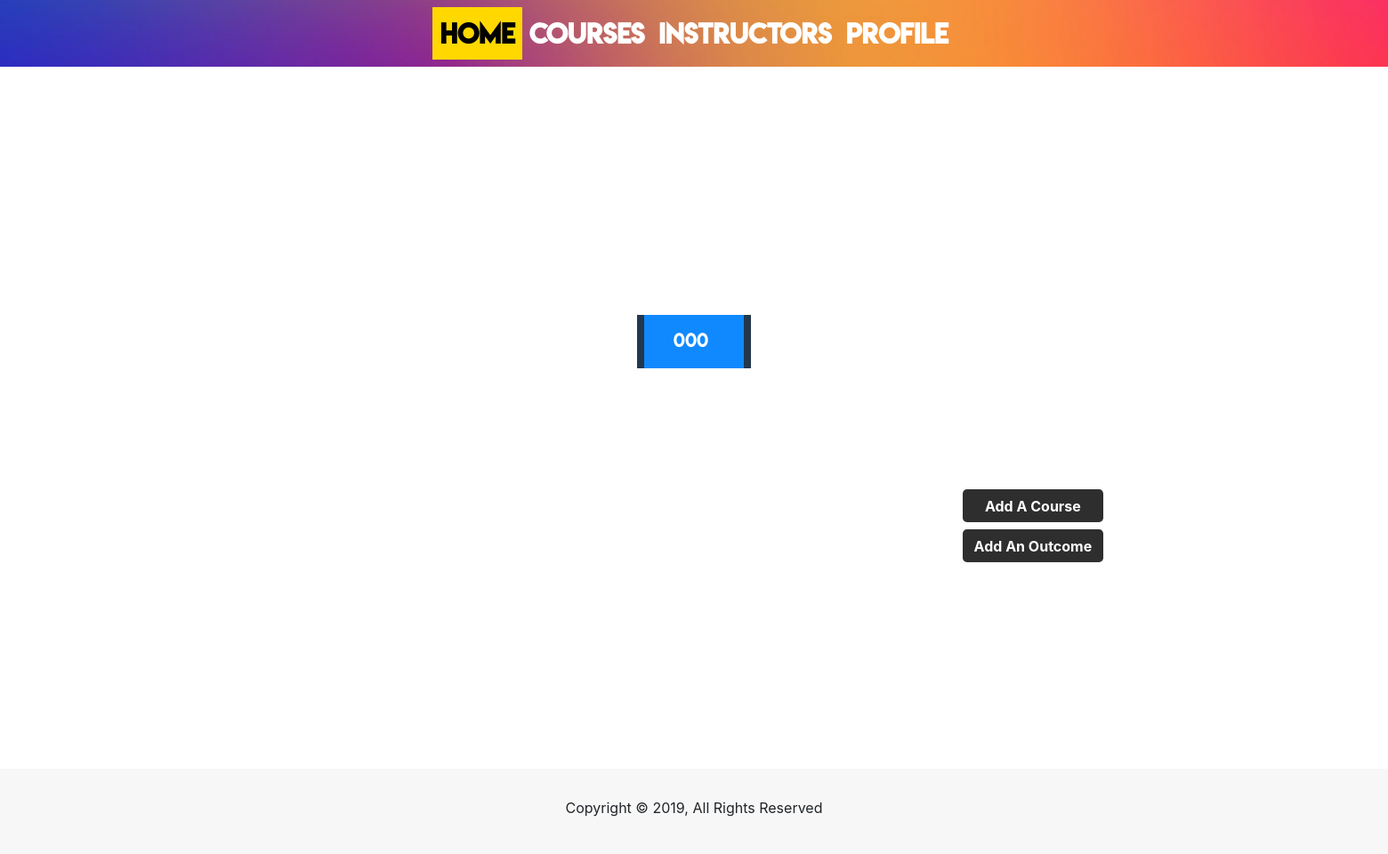
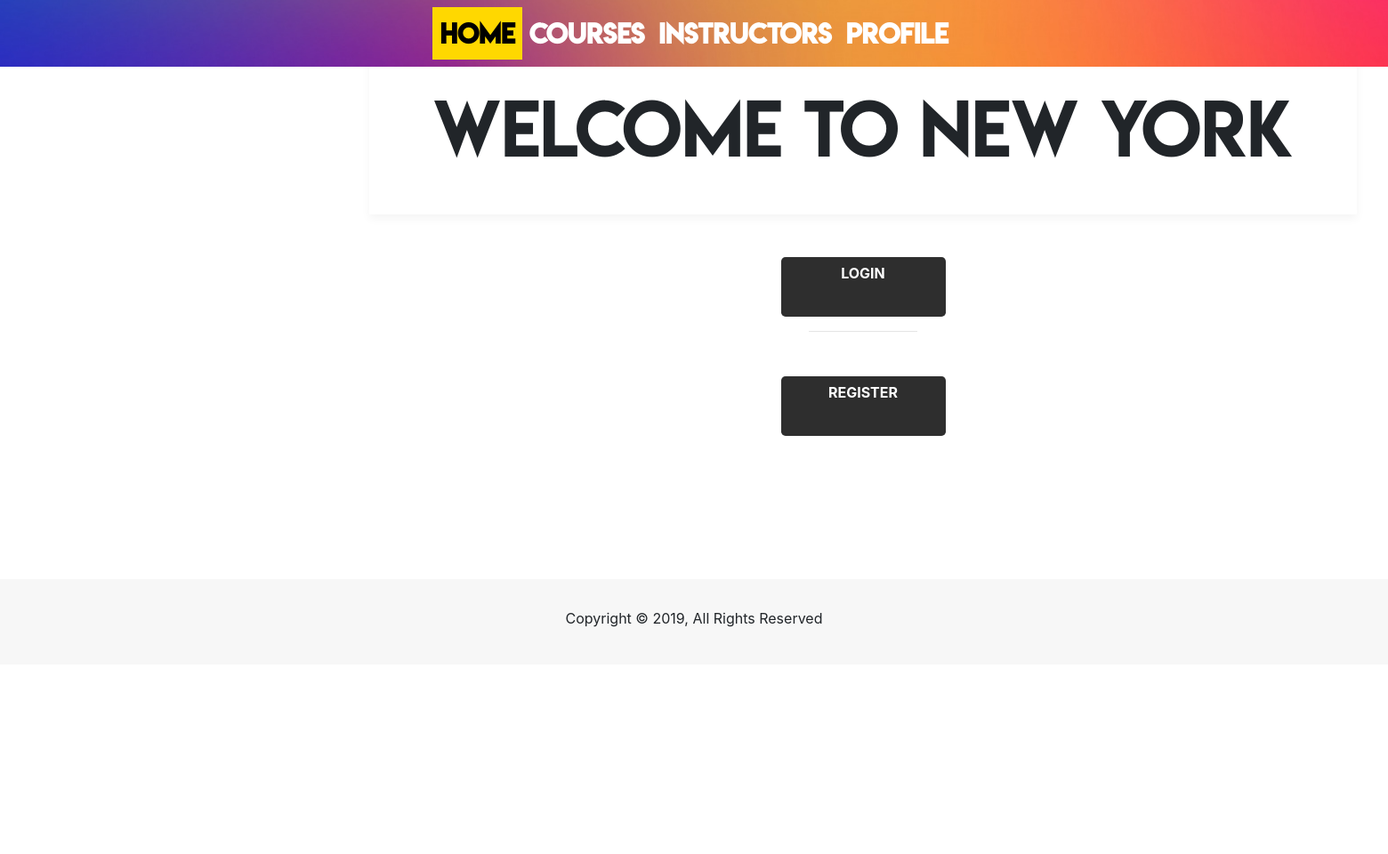
Before and after one commit to itusoft30/degreeOverview, a Flask app: page / in a window 1560 px wide. Shown: the whole page at 89% size. After the commit the page ends 705 px from the top, so only its background shows below. Run offline with Flask 2, Linux system fonts and the light colour scheme; a user stored in the database is signed in; tables that the repository leaves empty hold one stand-in row (values such as "Sample post"); parts of the project's set-up code (start-up, migrations or seed data) failed here and were passed over; some libraries are stand-ins or nearby versions.

Commit message:
redemption 3

```diff
--- a/project/controllers/home.py
+++ b/project/controllers/home.py
@@ -10,7 +10,7 @@ def home():
     nodes, connections = getCourseConnections(current_user.user_id)
 
     keys, cons = ConnectionModifier(nodes, connections)
-    return render_template('rootHOME.html', keys=keys, cons=cons, title='Home')
+    return render_template('rootHOME.html', keys=keys, cons=cons, title='Home', userType='guest')
 
 
 def ConnectionModifier(nodes, connections):
--- a/project/static/style/style.css
+++ b/project/static/style/style.css
@@ -36,9 +36,9 @@ body {
 #Home { /* HOME MAIN */
     margin: 0em;
     padding: 0em;
-    margin-left: 8em;
-    margin-right: 8em;
-    padding-bottom: 8.6em;
+    margin-left: 25em;
+    margin-right: 25em;
+    padding-bottom: 8.5em;
 }
 
 #Login{
@@ -51,12 +51,6 @@ body {
     padding-top: 10em;
 }
 
-#id-logout {
-    background: rgb(255, 14, 74);
-    color: white;
-    font-weight: bold;
-}
-
 .csDiagram {
     border: none;
     width: 100%;
@@ -65,7 +59,16 @@ body {
     padding: 0em;
 }
 
-.cs-std-link {
+#idDanger {
+    background: #fe346e;
+    padding: 0.8em;
+    padding-top: 0.4em;
+    padding-bottom: 0.4em;
+    color: white;
+    font-weight: bold;
+}
+
+.csStdLink {
     border: none;
     border-radius: 0.3em;
     padding: 0.8em;
@@ -75,10 +78,10 @@ body {
     font-weight: bold;
     text-align: center;
     color: white;
-    background-color: rgb(46, 46, 46);
+    background-color: #2e2e2e;
 }
 
-:hover.cs-std-link {
+:hover.csStdLink {
     color: white;
 }
 
--- a/project/templates/layout.html
+++ b/project/templates/layout.html
@@ -102,6 +102,8 @@
         </div>
       </div>
     </div>
+
+
     <script>
     $(document).ready(function(){
       // Show the Modal on load
@@ -117,7 +119,7 @@
     {% endwith %}
 
 
-    <div id="{{ title }}" class="csMain">
+    <div id="{{ title }}" class="csMain container">
       {% block content %}{% endblock %}
     </div>
 
--- a/project/templates/login.html
+++ b/project/templates/login.html
@@ -34,7 +34,7 @@
         </div>
 
         <div class="form-group form-check pl-0">
-          {{ form.submit(class="cs-std-link") }}
+          {{ form.submit(class="csStdLink") }}
         </div>
       </form>
       <table class="table table-sm text-center">
--- a/project/templates/profile.html
+++ b/project/templates/profile.html
@@ -5,7 +5,7 @@
 
     <div class="d-flex">
       <h5 class="col p-0 font-weight-bold">User Information</h5>
-      <a href="updateProfile" class="cs-std-link float-right text-decoration-none">Edit</a>
+      <a href="updateProfile" class="csStdLink float-right text-decoration-none">Edit</a>
     </div>
 
     <table class="table">
@@ -41,8 +41,8 @@
       </tbody>
     </table>
 
-    <a href="logout" id="id-logout" class="btn float-right">Logout</a>
-    <a href="{{ url_for('deleteAccount', user_id=user.user_id) }}" id="id-logout" class="btn float-right">Delete Account</a>
+    <a href="logout" id="idDanger" class="btn float-right">Logout</a>
+    <a href="{{ url_for('deleteAccount', user_id=user.user_id) }}" id="idDanger" class="btn float-left">Delete Account</a>
 
 
   </div>
--- a/project/templates/profileEdit.html
+++ b/project/templates/profileEdit.html
@@ -62,7 +62,7 @@
       </div>
 
       <div class="form-group form-check pl-0 float-right">
-        {{ form.submit(class="cs-std-link") }}
+        {{ form.submit(class="csStdLink") }}
       </div>
 
     </form>
@@ -96,7 +96,7 @@
         </div>
 
         <div class="form-group form-check pl-0 float-right">
-          {{ passForm.submit(class="cs-std-link", id="submit2") }}
+          {{ passForm.submit(class="csStdLink", id="submit2") }}
         </div>
 
     </form>
--- a/project/templates/rootHOME.html
+++ b/project/templates/rootHOME.html
@@ -1,7 +1,16 @@
 {% extends "layout.html" %}
 {% block content %}
 
-          <div class="row justify-content-center m-0">
+  <div class="row">
+    {% if userType == 'guest' %}
+      <div class="container d-flex flex-column text-center justify-content-center mt-5">
+        <h1 class="pt-5 mt-5 mb-5 pb-5" style="font-family: myFont;font-size: 5em; background: white; box-shadow: 0px 5px 10px whitesmoke;">WELCOME TO NEW YORK</h1>
+        <a href="" class="container col-2 csStdLink text-decoration-none ">LOGIN</a>
+        <hr class="container col-1 mt-2">
+        <a href="" class="container col-2 csStdLink text-decoration-none ">REGISTER</a>
+      </div>
+    {% else %}
+      {% if userType == "student" %}
         <div id="myDiagramDiv" class="csDiagram" ></div>
         <textarea id="mySavedModel" style="visibility: hidden">
           { "class": "go.GraphLinksModel",
@@ -13,10 +22,24 @@
             ]
           }
         </textarea>
-              <div class="d-flex flex-column" style="position: fixed; bottom: 10em; right: 20em; z-index: 10;">
+      {% else %}
+        {% if courses %}
+          {% for course in courses %}
+            <div class="card">
+              <div class="card-header d-flex">
+                <a href="{{ url_for('course', course_id=course.course_id) }}" class="d-flex col-10 pt-1 list-group-item-action">
+                  <div class="col-3 p-0 font-weight-bold">{{ course.code }}</div>
+                </a>
+              </div>
+            </div>
+          {% endfor %}
+        {% endif %}
+          <div class="d-flex flex-column" style="position: fixed; bottom: 10em; right: 20em; z-index: 10; visibility: hidden;">
             <a href="{{ url_for('courseAdd') }}" class="cs-std-link float-right text-decoration-none">Add A Course</a>
             <a href="{{ url_for('outcomeAdd') }}" class="cs-std-link float-right text-decoration-none">Add An Outcome</a>
           </div>
+      {% endif %}
+    {% endif %}
   </div>
 
 {% endblock content %}
```
Also changed, not shown: project/templates/course.html (+8 -2 lines). Lines whose indentation alone changed are shown as unchanged.
